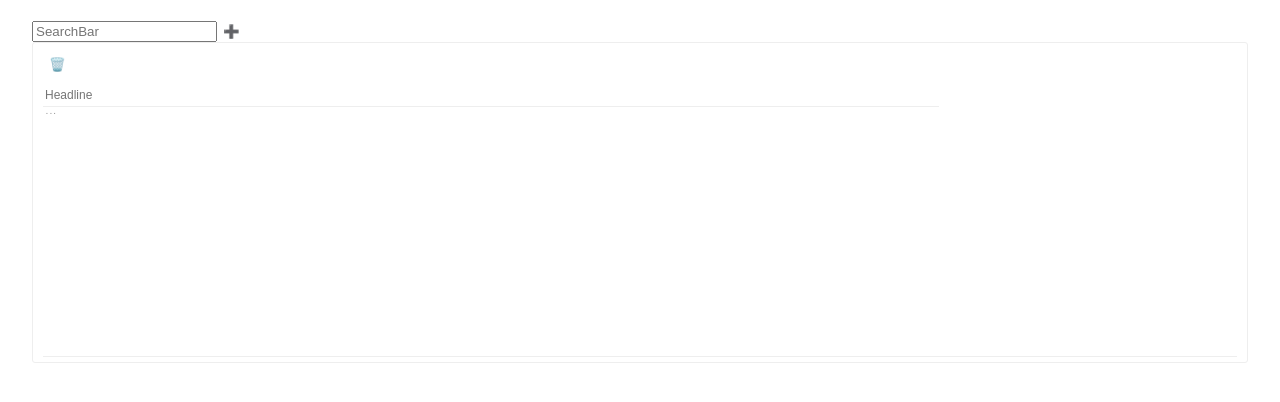
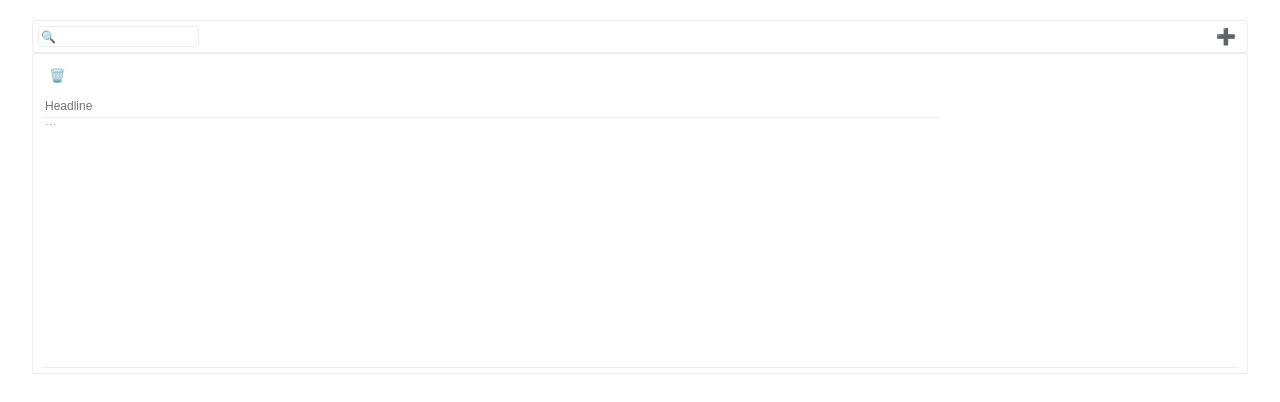
Before and after one commit to WilliamKulha/Noted, a React (Create React App) app: page / in a window 1280 px wide. Shown: the top 402 px of the page. Built offline with nearby package versions, Linux system fonts and the light colour scheme.

Commit message:
Add editing functionality.

```diff
--- a/src/components/SummaryBox/SummaryBox.jsx
+++ b/src/components/SummaryBox/SummaryBox.jsx
@@ -6,10 +6,19 @@ const summaryBox = props => {
 
     return (
       <div className={classes.SummaryContainer}>
-        <input type="text" placeholder="SearchBar" />
-        <button onClick={props.addNote} className={classes.AddButton}>
-          <span role="img" aria-label="Add this note">➕</span>
-        </button>
+        <div className={classes.TopWrapper}>
+          <input
+            className={classes.SearchField}
+            type="search"
+            placeholder="🔍"
+            onChange={props.searchChange}
+          />
+          <button onClick={props.addNote} className={classes.AddButton}>
+            <span role="img" aria-label="Add this note">
+              ➕
+            </span>
+          </button>
+        </div>
         <div className={classes.NotesSummary}>
           <div className={classes.NoteSummariesContainer}>
             {props.notes.map(eachNote => {
--- a/src/components/SummaryBox/SummaryBox.module.css
+++ b/src/components/SummaryBox/SummaryBox.module.css
@@ -1,6 +1,17 @@
 
 * {
     box-sizing: border-box;
+}
+
+.SummaryContainer {
+    border: 1px solid #eee;
+    border-radius: 4px;
+    padding: 5px;
+}
+
+.TopWrapper {
+    display: flex;
+    justify-content: space-between;
 }
 
 ul {
@@ -17,5 +28,12 @@ li {
 .AddButton{
     background-color: #fff;
     border: none;
+    cursor: pointer;
+    font-size: 1em;
+}
 
+.SearchField {
+    font-size: 0.75em;
+    border-radius: 4px;
+    border: 1px solid #eee;
 }
--- a/src/components/containers/NoteReadView/NoteReadView.jsx
+++ b/src/components/containers/NoteReadView/NoteReadView.jsx
@@ -8,12 +8,26 @@ class NoteReadView extends Component{
     render(){
         return (
           <div className={classes.ReadViewWrapper}>
-            <button onClick={this.props.resetRead}>
-              <span role="img" aria-label="Close this note">✖️</span>
-            </button>
-            <p>editControl</p>
-            <h5>{this.props.note[0].title}</h5>
-            <p>{this.props.note[0].body}</p>
+            <div className={classes.TopWrapper}>
+              <button
+                className={classes.CloseButton}
+                onClick={this.props.resetRead}
+              >
+                <span role="img" aria-label="Close this note">
+                  ✖️
+                </span>
+              </button>
+              <button
+                className={classes.EditButton}
+                onClick={this.props.turnOnEdit}
+              >
+                Edit
+              </button>
+            </div>
+            <div className={classes.NoteWrapper}>
+              <h5>{this.props.note[0].title}</h5>
+              <p>{this.props.note[0].body}</p>
+            </div>
           </div>
         );
     }
--- a/src/components/containers/NoteReadView/NoteReadView.module.css
+++ b/src/components/containers/NoteReadView/NoteReadView.module.css
@@ -0,0 +1,37 @@
+.ReadViewWrapper {
+    box-sizing: border-box;
+    border: 1px solid #eee;
+    border-radius: 4px;
+}
+
+.EditButton {
+    background-color: #add8e6;
+    border: none;
+    font-size: 0.75em;
+    border-radius: 4px;
+    cursor: pointer;
+}
+
+.CloseButton {
+    background-color: #fff;
+    border:none;
+    cursor: pointer;
+    font-size: 0.75em;
+}
+.TopWrapper {
+    display: flex;
+    justify-content: space-between;
+    padding: 5px 5px;
+}
+
+.NoteWrapper {
+    padding: 5px;
+}
+
+.NoteWrapper h5 {
+    margin-bottom: 0.5em;
+}
+
+.NoteWrapper p {
+    font-size: 0.65em;
+}
--- a/src/components/containers/Noted/Noted.jsx
+++ b/src/components/containers/Noted/Noted.jsx
@@ -11,6 +11,7 @@ class Noted extends Component {
         currentNoteBody: '',
         currentNoteTags: [],
         searchedText: '',
+        currentNoteKey: Math.random().toString(36).substring(2, 15) + Math.random().toString(36).substring(2, 15),
         currentReadingNote: null
     }
 
@@ -38,23 +39,51 @@ class Noted extends Component {
         if (this.state.currentNoteTitle === '' && this.state.currentNoteBody === '') {
             return
         }
+
+
         const newNote = {
             title: this.state.currentNoteTitle,
             body: this.state.currentNoteBody,
             tags: this.state.currentNoteTags,
-            key: this.state.currentNoteTitle + Math.floor(Math.random() * 100)
+            key: this.state.currentNoteKey
         }
+
+        //Check if note key already exists
+        const notesCopy = [...this.state.notes]
+
+        for (let i = 0; i < notesCopy.length; i ++) {
+            if (notesCopy[i].key === newNote.key) {
+                notesCopy.splice(i, 1, newNote)
+                this.setState({
+                  notes: notesCopy,
+                  currentNoteBody: "",
+                  currentNoteTitle: "",
+                  currentNoteTags: []
+                });
+                return
+            }
+
+            i++
+        }
+
 
         let currentNotesState = [
             ...this.state.notes, newNote
         ]
 
         this.setState({
-            notes: currentNotesState,
-            currentNoteBody: '',
-            currentNoteTitle: '',
-            currentNoteTags: []
-        })
+          notes: currentNotesState,
+          currentNoteBody: "",
+          currentNoteTitle: "",
+          currentNoteTags: [],
+          currentNoteKey:
+            Math.random()
+              .toString(36)
+              .substring(2, 15) +
+            Math.random()
+              .toString(36)
+              .substring(2, 15)
+        });
     }
 
     noteSummaryClickHandler = (key) => {
@@ -76,16 +105,31 @@ class Noted extends Component {
         this.setState({currentReadingNote: null})
     }
 
+    editClickhandler = () => {
+        const selectedNote = this.state.currentReadingNote[0]
+        console.log(selectedNote)
+        this.setState({
+            currentReadingNote: null,
+            currentNoteTitle: selectedNote.title,
+            currentNoteBody: selectedNote.body,
+            currentNoteTags: selectedNote.tags,
+            currentNoteKey: selectedNote.key
+            })
+
+    }
+
 
 
     render(){
         let viewNote = this.state.currentReadingNote;
         if (viewNote) {
             viewNote = (
-                <NoteReadView
+              <NoteReadView
                 note={this.state.currentReadingNote}
-                resetRead={this.resetReadNoteHandler} />
-            )
+                resetRead={this.resetReadNoteHandler}
+                turnOnEdit={this.editClickhandler}
+              />
+            );
         } else viewNote = (
                  <NoteTaker
                    noteWritten={this.noteChangeHandler}
```
